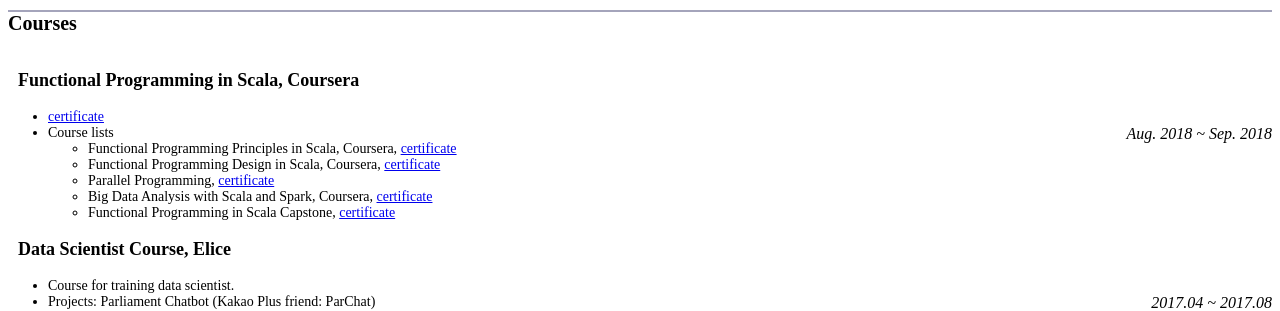
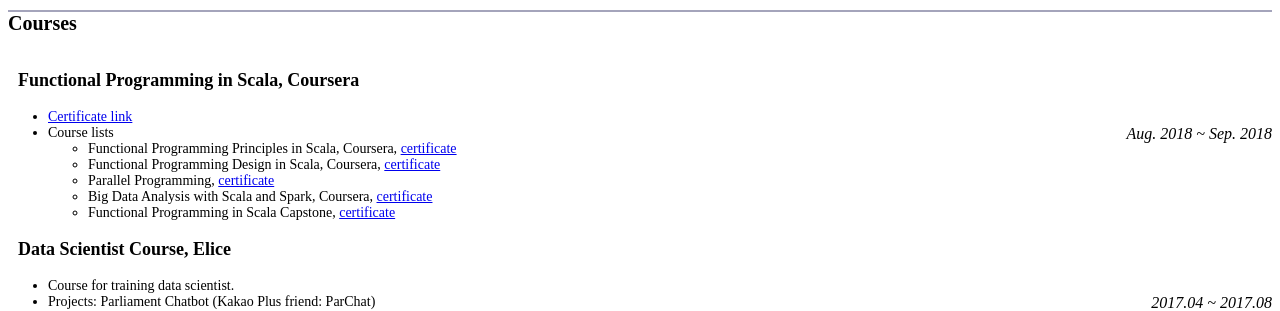
Before and after one commit to gkm2164/gkm2164.github.io, a Jekyll site: the page built from index.md, in a window 1280 px wide and 900 px high, scrolled down 2169 px. Shown: the part 151-462 px from the top of the window. Built offline with Jekyll 4.4.1, drawn with Linux system fonts in a browser that asks for light colours; our own code applies the rules of GitHub Pages for plain Markdown files.

Commit message:
Update index.md

```diff
--- a/index.md
+++ b/index.md
@@ -151,7 +151,7 @@ _Oct. 2010 ~ Dec. 2011_
 
 {:.float-right}
 _Aug. 2018 ~ Sep. 2018_
-* [certificate](https://gben.me/lH0BQC7B)
+* [Certificate link](https://gben.me/lH0BQC7B)
 * Course lists
   * Functional Programming Principles in Scala, Coursera, [certificate](https://gben.me/3hEagb34)
   * Functional Programming Design in Scala, Coursera, [certificate](https://gben.me/ZCIP2nUo)
```
